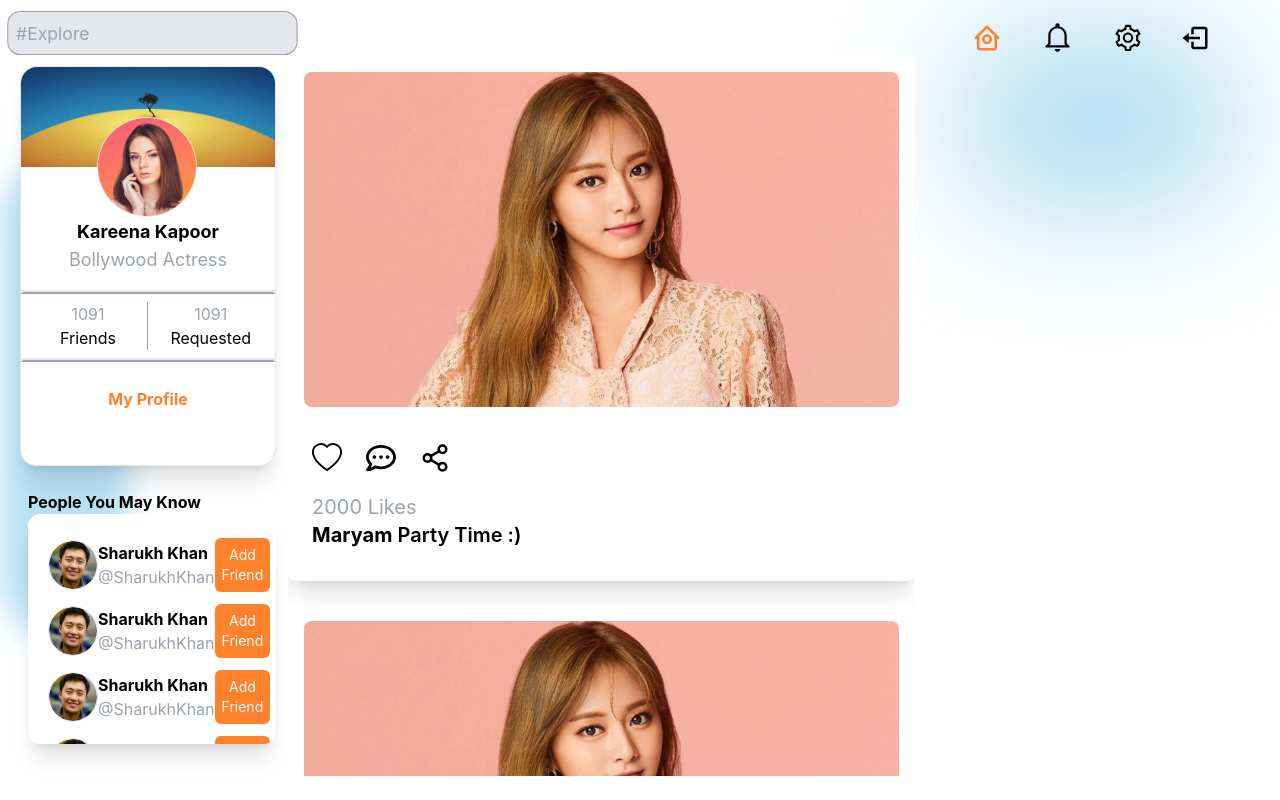
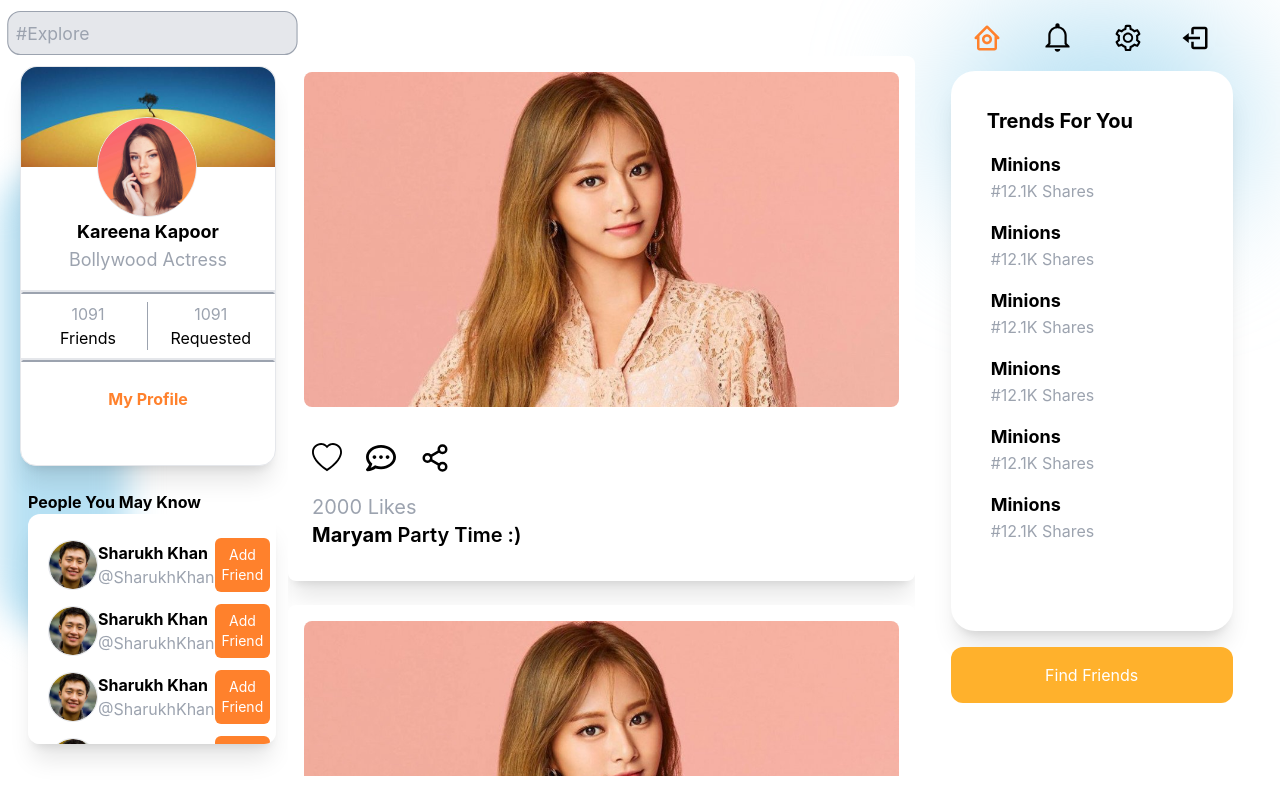
Before and after one commit to musharaf22/Social_Media_Frontend, a React (Create React App) app: page / in a window 1280 px wide. Built offline with nearby package versions, Linux system fonts and the light colour scheme.

Commit message:
UI Implementation done

```diff
--- a/src/pages/right/Right.tsx
+++ b/src/pages/right/Right.tsx
@@ -13,6 +13,20 @@ const Right = () => {
         <AiOutlineSetting size={30} className="hover:text-[#FF812C]" />
         <BiLogOut size={30} className="hover:text-[#FF812C]" />
       </div>
+      <div className="rightContent bg-white w-[90%] ml-4 h-[70vh] my-4 rounded-3xl p-6 shadow-xl">
+        <p className="font-bold text-xl my-3 ml-3">Trends For You</p>
+        {[1, 2, 3, 4, 5, 6].map((x) => {
+          return (
+            <div className="m-4">
+              <p className="text-lg font-bold">Minions</p>
+              <p className="text-md text-gray-400">#12.1K Shares</p>
+            </div>
+          );
+        })}
+      </div>
+      <button className="p-4 text-white bg-[#FFB12C] ml-4 w-[90%] rounded-xl">
+        Find Friends
+      </button>
     </div>
   );
 };
```
